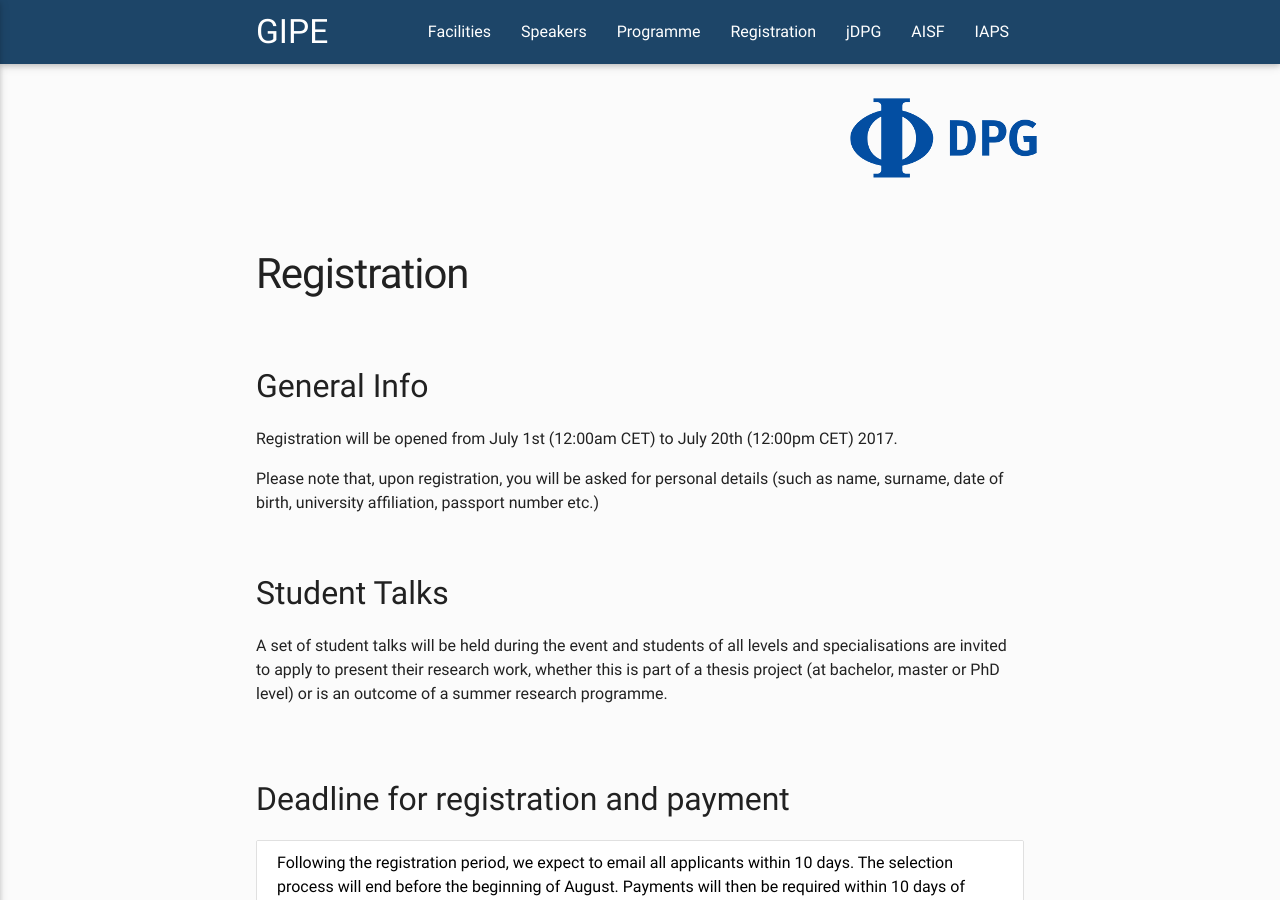
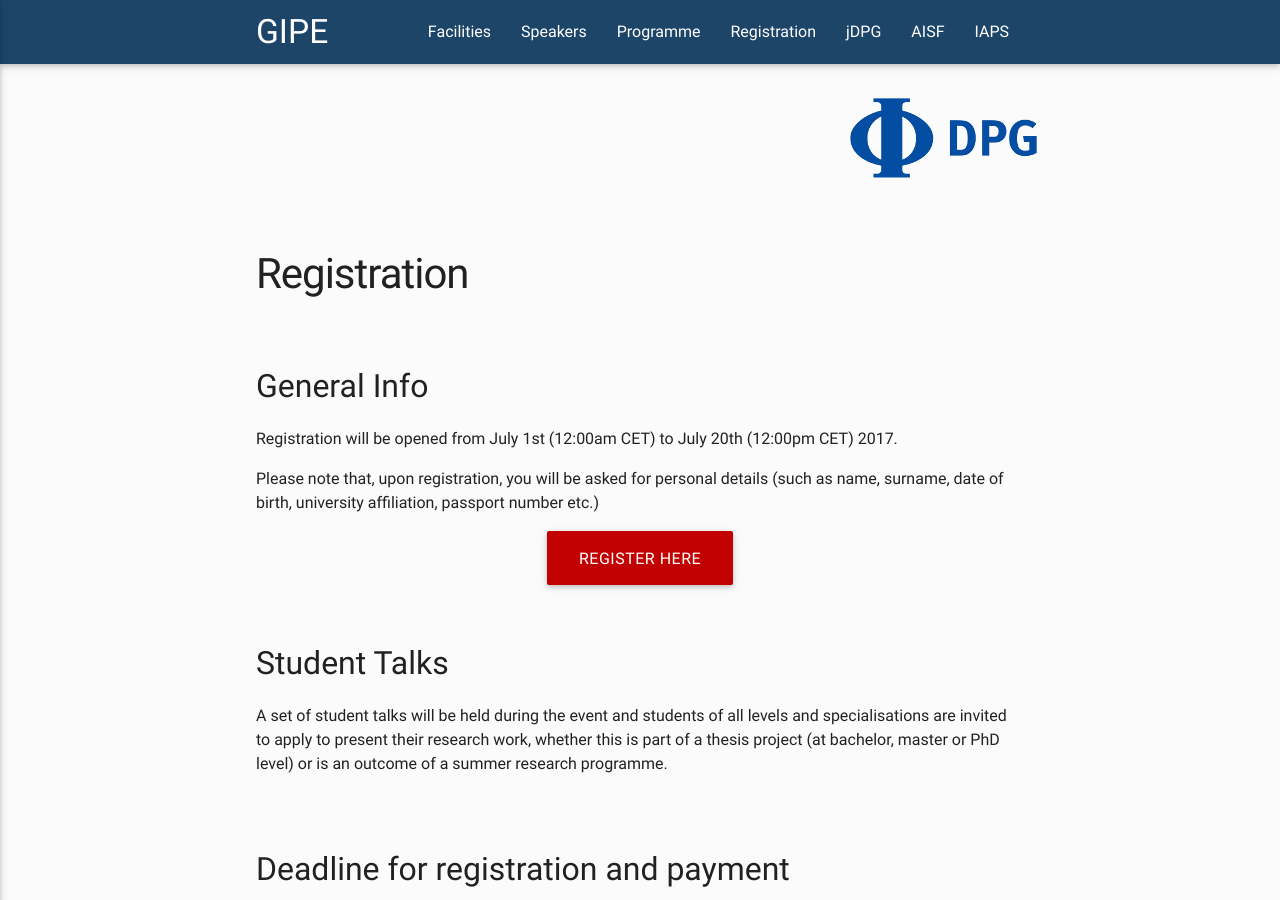
Before and after one commit to eligara/gipe, a Jekyll site: the page built from registration.html, in a window 1280 px wide and 900 px high. Built offline with Jekyll 4.4.1, drawn with Linux system fonts in a browser that asks for light colours; nearby versions of some CDN libraries.

Commit message:
inserisco il button per la registrazione

```diff
--- a/registration.html
+++ b/registration.html
@@ -9,8 +9,8 @@ title: Registration
 <p>
         {{ site.data.registration.info }}
   </p>
-  <!--<div style="text-align:center;"><a class="waves-effect waves-light btn-large" href="https://www.dpg-physik.de/dpg/gliederung/junge/profil/ateam/ausland/GIPE/anmeldung/anmeldung.html">Register here</a></div>
-</div>-->
+  <div style="text-align:center;"><a class="waves-effect waves-light btn-large" href="https://www.dpg-physik.de/dpg/gliederung/junge/profil/ateam/ausland/GIPE/anmeldung/anmeldung.html">Register here</a></div>
+</div>
 
 
 {% if site.data.registration.posters? %}
```
